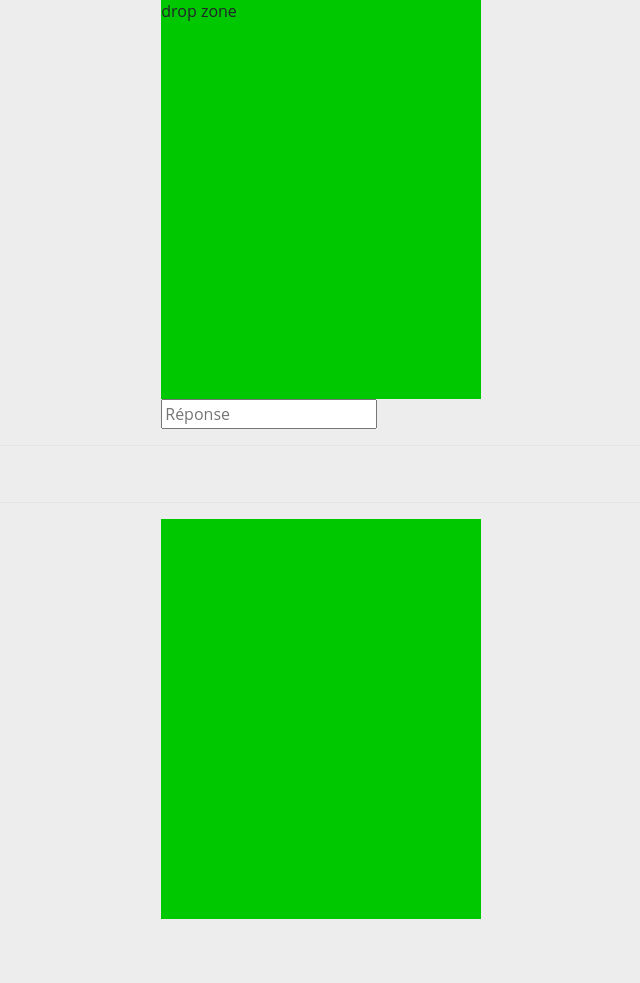
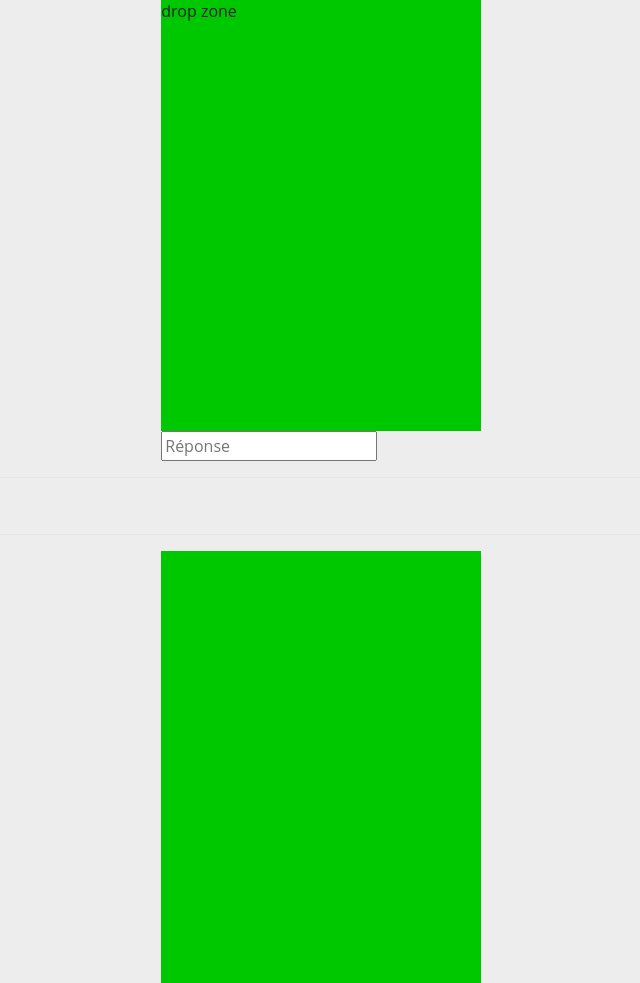
Before and after one commit to Hchampagne/CORIF, a CodeIgniter app: page /CORIF/index.php/espace_jeu/invite_jeu/1 in a window 1280 px wide. Shown: the part 177-1160 px from the top of the page, without its empty margins (340-980 px from the left). Before the commit the page ends 1096 px from the top, so only its background shows below. Run offline with CodeIgniter, Linux system fonts and the light colour scheme; data that the repository does not hold is empty; some libraries are stand-ins or nearby versions.

Commit message:
ajour ZD

```diff
--- a/application/views/espace_jeu/espace_invite.php
+++ b/application/views/espace_jeu/espace_invite.php
@@ -15,7 +15,7 @@
    <div class="row">
       <div class="col">
          <div class="aireJeu row justify-content-center">
-            <div class="pile col-3 ">
+            <div class="pile col-sm-3 ">
                <div class="target ui-widget-header" id="target0">
                   <p>drop zone</p>
                </div>
@@ -63,25 +63,41 @@
 <script>
    $(document).ready(function() {
 
-      // Zone de drop
-      var ZD = "<div class=\"pile col-3 \">" +
-         "<div class=\"target ui-widget-header \" id=\"traget1\">" +
-         "<p>drop zone</p>" +
+
+
+      // initialise le compteur carte
+      var compte = 0;
+      // initialise un compteur por les piles
+      var nb = 0 ;
+
+      // ajout drop zone
+      $("#ajoutPile").on("click", function() {
+
+         nb += 1;
+         var pile = "pile"+nb;
+         var target= "target"+nb;
+         var btn = "btn"+nb;
+
+         alert(target);
+
+         var ZD = "<div class=\"ajoutPile\ col-sm-3 \" id=\"\">" +
+         "<div class=\"target1 ui-widget-header \" id=\"coucou\">" +
+         "<button class=\"btn\" id=\"\">supprimer la pile</button>"+
          "</div>" +
          "<input type=\"text\" name=\"reponseMetier\" id=\"reponseMetier\" placeholder=\"Réponse\">" +
          "</div>";
 
-      // initialise le compteur carte
-      var compte = 0;
-
-      // ajout drop zone
-      $("#ajoutPile").on("click", function() {
+         // ajout drop zone
          $(ZD).appendTo(".aireJeu");
 
-         $(".target").droppable({
+
+
+         // def zone target droppable
+         $(".target1").droppable({
 
             drop: function(event, ui) {
                $(this).css('background', 'rgb(0,200,0)');
+                 alert($("#coucou").attr("id"));
             },
 
             over: function(event, ui) {
@@ -93,7 +109,13 @@
 
             }
          });
-      })
+
+         $(".btnSuppr").on("click",function(){
+
+         });
+
+
+      });
 
       // rend les cartes draggable
       $(".card").draggable();
--- a/application/views/session/listeMetierModal.php
+++ b/application/views/session/listeMetierModal.php
@@ -14,7 +14,6 @@
                     <thead class="thead-light">
                         <tr>
                             <th class="">Métier</th>
-                            <th class="">Type</th>
                         </tr>
                     </thead>
                     <tbody>
@@ -23,7 +22,6 @@
                         ?>
                             <tr>
                                 <td class=""><?= $metier->met_metier ?></td>
-                                <td class=""><?= $metier->car_type ?></td>
                             </tr>
                         <?php
                         } ?>
--- a/assets/css/style_jeu.css
+++ b/assets/css/style_jeu.css
@@ -6,10 +6,10 @@
     overflow: auto;
 }
 
-.target, .start {
+.target,.target1,.start {
     background-color: rgb(0, 200, 0);
     width: 20rem;
-    min-height: 25rem;
+    min-height: 27rem;
 }
 
 .card {
```
